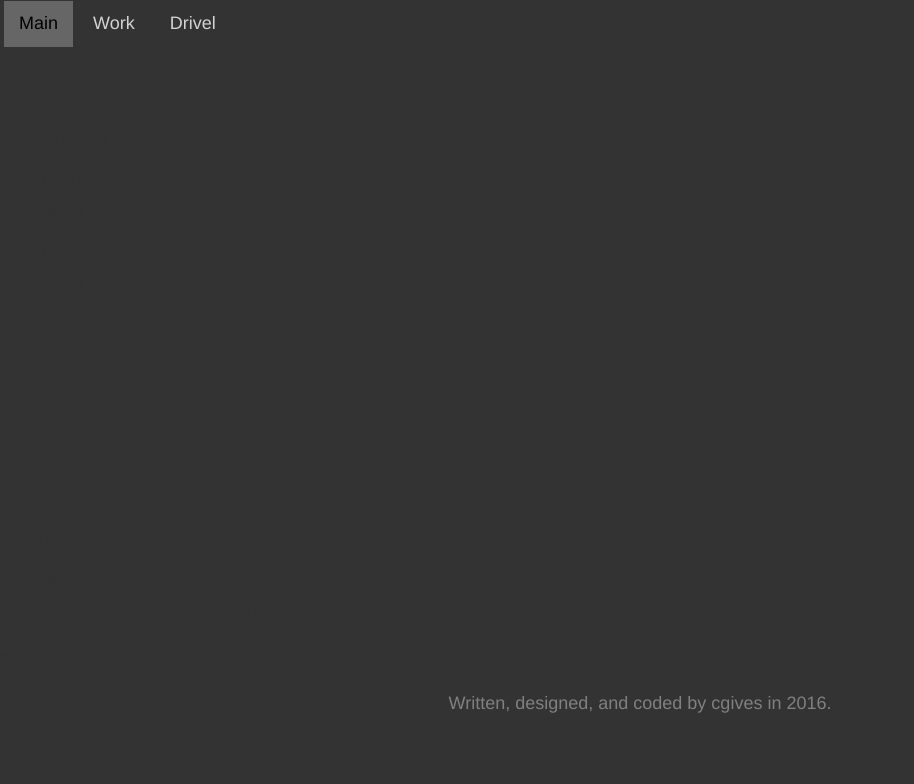
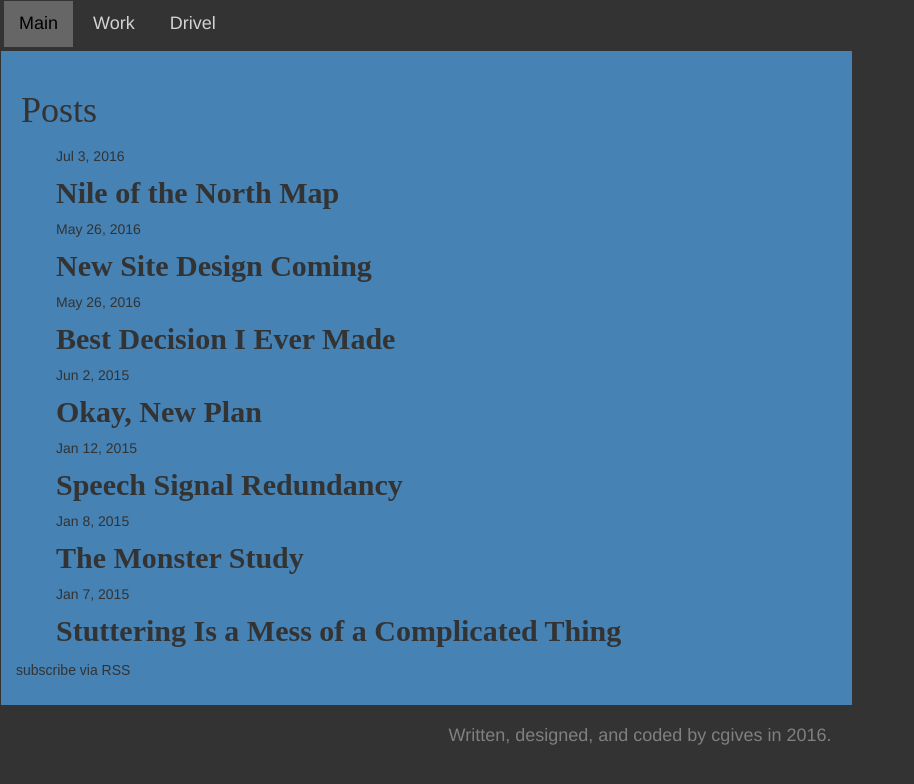
Before and after one commit to courtneygives/courtneygives.github.io, a Jekyll site: the page built from old-index.html, in a window 1280 px wide. Shown: the top 784 px of the page, without its empty margins (0-914 px from the left). Built offline with Jekyll 4.4.1, drawn with Linux system fonts in a browser that asks for light colours.

Commit message:
Atom is trying to freeze on me. Quick CSS changes to default layout

```diff
--- a/_layouts/default.html
+++ b/_layouts/default.html
@@ -9,7 +9,7 @@
 
     <div class="page-content">
       <div class="row">
-        <div class="col-lg-10">
+        <div class="col-md-8 blue">
           {{ content }}
         </div>
       </div>
--- a/css/custom.css
+++ b/css/custom.css
@@ -201,3 +201,23 @@ footer h3{
     }
 
 }
+
+/* ::::::::::::: default layout ::::::::::::: */
+.container-fluid{
+  padding: 0;
+}
+
+.row {
+  margin: auto;
+}
+
+.page-content {
+
+}
+
+.col-lg-10 {
+  background-color: #FAEA99;
+  border: 1px solid #333;
+  padding: 15px;
+  margin: 0px;
+}
```
